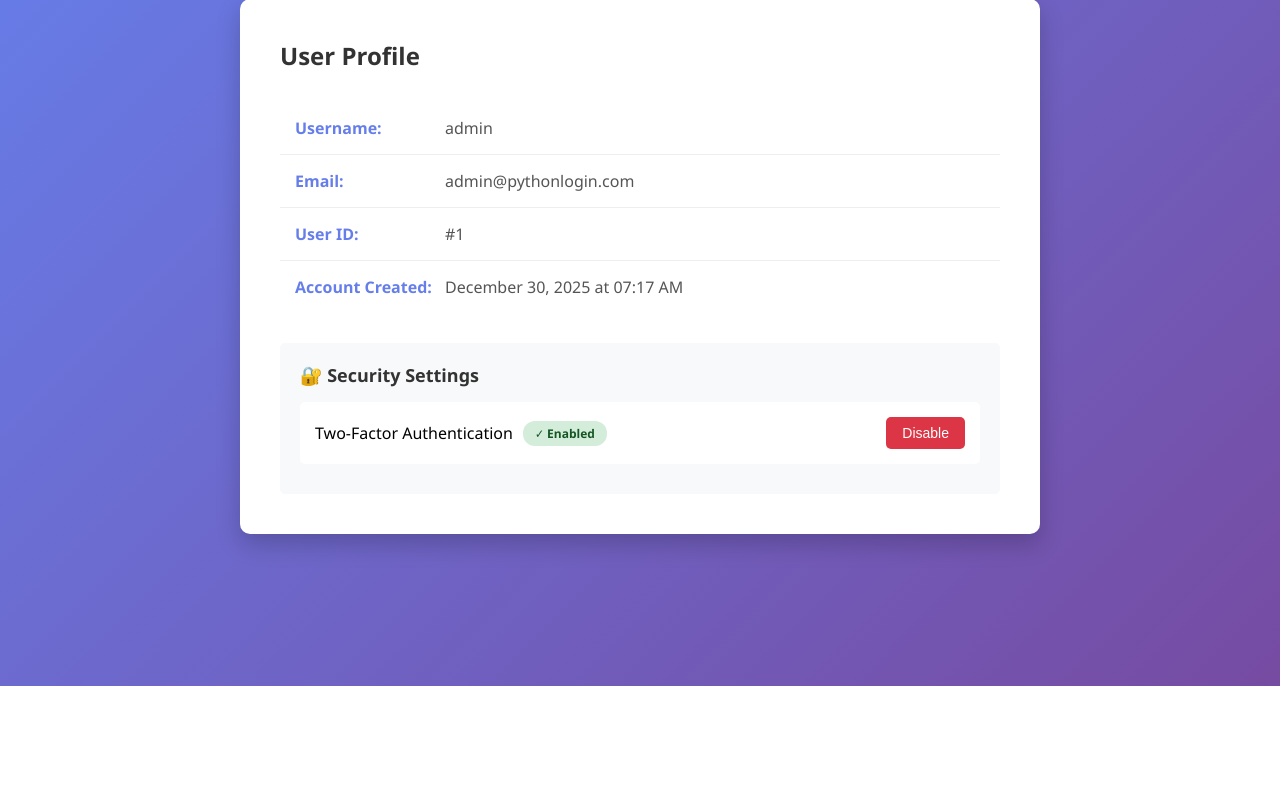
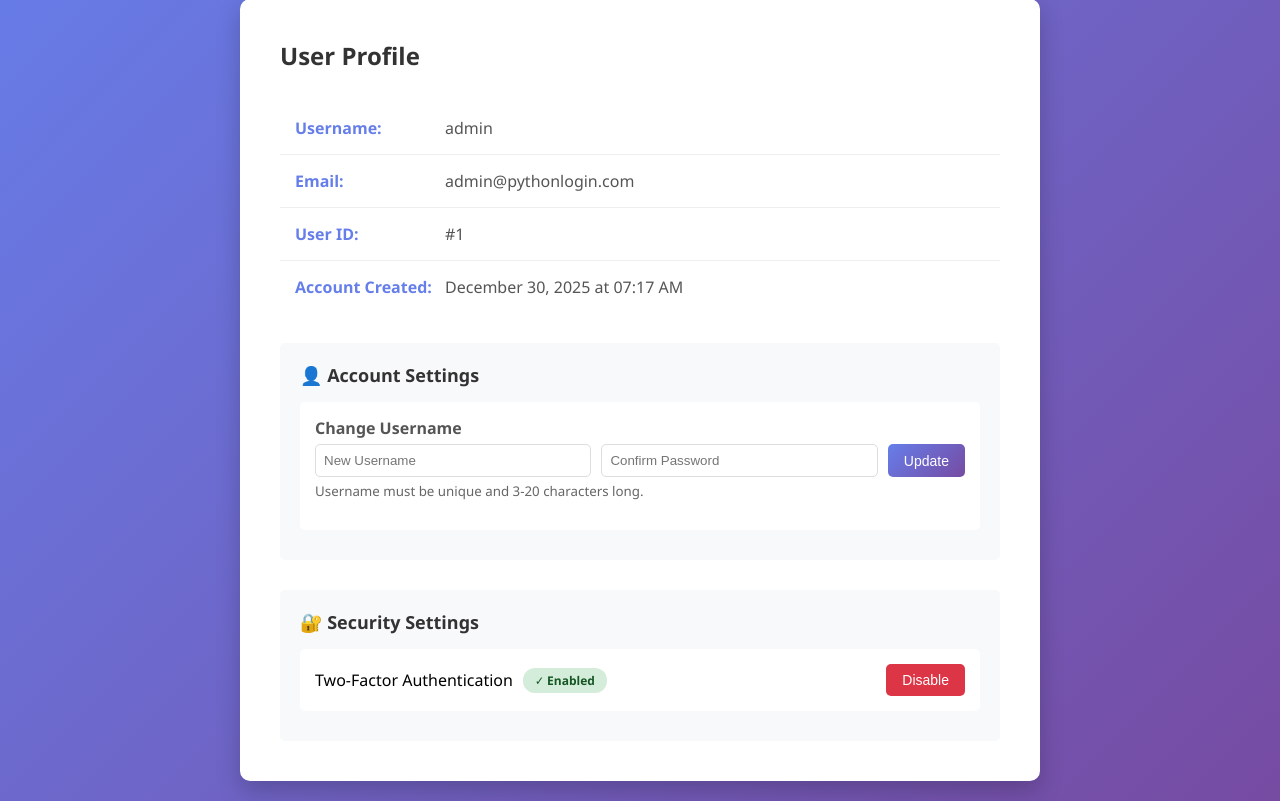
Before and after one commit to Abdulwahab55/Python-Login-Page, a Flask app: page /profile in a window 1280 px wide. Shown: the part 114-915 px from the top of the page. Before the commit the page ends 800 px from the top, so only its background shows below. Run offline with Flask 3, Linux system fonts and the light colour scheme; a user stored in the database is signed in; some libraries are stand-ins or nearby versions.

Commit message:
Add Change Username feature and improve profile UX

```diff
--- a/app.py
+++ b/app.py
@@ -349,6 +349,61 @@ def profile():
         return redirect(url_for('login'))
 
     return render_template('profile.html', user=user)
+
+
+@app.route('/change-username', methods=['POST'])
+@limiter.limit("5 per minute")
+def change_username():
+    """Change user's username"""
+    if 'user_id' not in session:
+        return redirect(url_for('login'))
+
+    user = db.session.get(User, session['user_id'])
+    if not user:
+        session.clear()
+        return redirect(url_for('login'))
+
+    password = request.form.get('password', '')
+    new_username = request.form.get('new_username', '').strip()
+
+    # 1. Verify Password (Optional but recommended, user didn't strict ask but "Secure Login System" implies it)
+    # Let's verify password for security since it's an account modification
+    if not password or not check_password_hash(user.password, password):
+        flash('Incorrect password. Cannot change username.', 'error')
+        return redirect(url_for('profile'))
+
+    # 2. Validate New Username
+    if not new_username:
+        flash('New username is required!', 'error')
+        return redirect(url_for('profile'))
+
+    if new_username == user.username:
+        flash('New username must be different from current username.', 'warning')
+        return redirect(url_for('profile'))
+
+    if not validate_username(new_username):
+         flash('Username must be 3-20 characters long and contain only letters, numbers, and underscores', 'error')
+         return redirect(url_for('profile'))
+
+    # 3. Check Uniqueness
+    existing = User.query.filter_by(username=new_username).first()
+    if existing:
+        flash('Username already taken. Please choose another.', 'error')
+        return redirect(url_for('profile'))
+
+    # 4. Update
+    old_name = user.username
+    user.username = new_username
+    try:
+        db.session.commit()
+        session['username'] = new_username # Update session
+        flash(f'Username changed successfully from {old_name} to {new_username}!', 'success')
+    except Exception as e:
+        db.session.rollback()
+        app.logger.error(f'Error changing username: {e}')
+        flash('An error occurred. Please try again.', 'error')
+
+    return redirect(url_for('profile'))
 
 
 # ==================== Two-Factor Authentication Routes ====================
@@ -867,6 +922,59 @@ def profile_ar():
     return render_template('profile_ar.html', user=user)
 
 
+@app.route('/ar/change-username', methods=['POST'])
+@limiter.limit("5 per minute")
+def change_username_ar():
+    """Arabic version - Change username"""
+    if 'user_id' not in session:
+        return redirect(url_for('login_ar'))
+
+    user = db.session.get(User, session['user_id'])
+    if not user:
+        session.clear()
+        return redirect(url_for('login_ar'))
+
+    password = request.form.get('password', '')
+    new_username = request.form.get('new_username', '').strip()
+
+    # 1. Verify Password
+    if not password or not check_password_hash(user.password, password):
+        flash('كلمة المرور غير صحيحة. لا يمكن تغيير اسم المستخدم.', 'error')
+        return redirect(url_for('profile_ar'))
+
+    # 2. Validate
+    if not new_username:
+        flash('اسم المستخدم الجديد مطلوب!', 'error')
+        return redirect(url_for('profile_ar'))
+
+    if new_username == user.username:
+        flash('يجب أن يكون اسم المستخدم الجديد مختلفاً عن الحالي.', 'warning')
+        return redirect(url_for('profile_ar'))
+
+    if not validate_username(new_username):
+         flash('يجب أن يكون اسم المستخدم من 3-20 حرفاً ويحتوي فقط على أحرف وأرقام وشرطة سفلية', 'error')
+         return redirect(url_for('profile_ar'))
+
+    # 3. Check Uniqueness
+    existing = User.query.filter_by(username=new_username).first()
+    if existing:
+        flash('اسم المستخدم مستخدم بالفعل. الرجاء اختيار اسم آخر.', 'error')
+        return redirect(url_for('profile_ar'))
+
+    # 4. Update
+    try:
+        user.username = new_username
+        db.session.commit()
+        session['username'] = new_username
+        flash('تم تغيير اسم المستخدم بنجاح!', 'success')
+    except Exception as e:
+        db.session.rollback()
+        app.logger.error(f'Error changing username: {e}')
+        flash('حدث خطأ. الرجاء المحاولة مرة أخرى.', 'error')
+
+    return redirect(url_for('profile_ar'))
+
+
 @app.route('/ar/logout')
 def logout_ar():
     """Arabic version - User logout"""
--- a/templates/profile.html
+++ b/templates/profile.html
@@ -1,5 +1,6 @@
 <!DOCTYPE html>
 <html lang="en">
+
 <head>
     <meta charset="UTF-8">
     <meta name="viewport" content="width=device-width, initial-scale=1.0">
@@ -10,12 +11,14 @@
             padding: 0;
             box-sizing: border-box;
         }
+
         body {
             font-family: 'Segoe UI', Tahoma, Geneva, Verdana, sans-serif;
             background: linear-gradient(135deg, #667eea 0%, #764ba2 100%);
             min-height: 100vh;
             padding: 20px;
         }
+
         .navbar {
             background: white;
             padding: 20px;
@@ -24,63 +27,76 @@
             display: flex;
             justify-content: space-between;
             align-items: center;
-            box-shadow: 0 2px 10px rgba(0,0,0,0.1);
+            box-shadow: 0 2px 10px rgba(0, 0, 0, 0.1);
         }
+
         .navbar h1 {
             color: #333;
             font-size: 24px;
         }
+
         .navbar-links a {
             color: #667eea;
             text-decoration: none;
             margin-left: 20px;
             font-weight: 500;
         }
+
         .navbar-links a:hover {
             text-decoration: underline;
         }
+
         .container {
             background: white;
             padding: 40px;
             border-radius: 10px;
-            box-shadow: 0 10px 25px rgba(0,0,0,0.2);
+            box-shadow: 0 10px 25px rgba(0, 0, 0, 0.2);
             max-width: 800px;
             margin: 0 auto;
         }
+
         h2 {
             color: #333;
             margin-bottom: 30px;
         }
+
         .profile-section {
             margin-bottom: 30px;
         }
+
         .profile-item {
             display: flex;
             padding: 15px;
             border-bottom: 1px solid #eee;
         }
+
         .profile-item:last-child {
             border-bottom: none;
         }
+
         .profile-label {
             font-weight: 600;
             color: #667eea;
             width: 150px;
         }
+
         .profile-value {
             color: #555;
         }
+
         .security-section {
             margin-top: 30px;
             padding: 20px;
             background: #f8f9fa;
             border-radius: 5px;
         }
+
         .security-section h3 {
             color: #333;
             margin-bottom: 15px;
             font-size: 18px;
         }
+
         .security-item {
             display: flex;
             justify-content: space-between;
@@ -90,25 +106,30 @@
             border-radius: 5px;
             margin-bottom: 10px;
         }
+
         .security-label {
             display: flex;
             align-items: center;
             gap: 10px;
         }
+
         .status-badge {
             padding: 4px 12px;
             border-radius: 12px;
             font-size: 12px;
             font-weight: 600;
         }
+
         .status-enabled {
             background: #d4edda;
             color: #155724;
         }
+
         .status-disabled {
             background: #f8d7da;
             color: #721c24;
         }
+
         .btn {
             padding: 8px 16px;
             border: none;
@@ -118,20 +139,25 @@
             font-size: 14px;
             font-weight: 500;
         }
+
         .btn-primary {
             background: linear-gradient(135deg, #667eea 0%, #764ba2 100%);
             color: white;
         }
+
         .btn-primary:hover {
             opacity: 0.9;
         }
+
         .btn-danger {
             background: #dc3545;
             color: white;
         }
+
         .btn-danger:hover {
             background: #c82333;
         }
+
         .modal {
             display: none;
             position: fixed;
@@ -144,9 +170,11 @@
             align-items: center;
             z-index: 1000;
         }
+
         .modal.show {
             display: flex;
         }
+
         .modal-content {
             background: white;
             padding: 30px;
@@ -154,10 +182,12 @@
             max-width: 400px;
             width: 90%;
         }
+
         .modal-content h3 {
             margin-bottom: 20px;
             color: #333;
         }
+
         .modal-content input {
             width: 100%;
             padding: 12px;
@@ -165,6 +195,7 @@
             border-radius: 5px;
             margin-bottom: 15px;
         }
+
         .modal-buttons {
             display: flex;
             gap: 10px;
@@ -172,6 +203,7 @@
         }
     </style>
 </head>
+
 <body>
     <div class="navbar">
         <h1>Python Login System</h1>
@@ -179,11 +211,29 @@
             {% if session.get('is_admin') %}
             <a href="{{ url_for('admin_dashboard') }}" style="color: #dc3545; font-weight: 600;">🛡️ Admin</a>
             {% endif %}
-            <a href="{{ url_for('index') }}">Dashboard</a>            <a href="{{ url_for('profile_ar') }}">العربية</a>            <a href="{{ url_for('logout') }}">Logout</a>
+            <a href="{{ url_for('index') }}">Dashboard</a> <a href="{{ url_for('profile_ar') }}">العربية</a> <a
+                href="{{ url_for('logout') }}">Logout</a>
         </div>
     </div>
 
     <div class="container">
+        <!-- Flash Messages -->
+        {% with messages = get_flashed_messages(with_categories=true) %}
+        {% if messages %}
+        <div style="margin-bottom: 20px;">
+            {% for category, message in messages %}
+            <div
+                style="padding: 10px; border-radius: 5px; margin-bottom: 10px;
+                                    background-color: {% if category == 'success' %}#d4edda{% else %}#f8d7da{% endif %};
+                                    color: {% if category == 'success' %}#155724{% else %}#721c24{% endif %};
+                                    border: 1px solid {% if category == 'success' %}#c3e6cb{% else %}#f5c6cb{% endif %};">
+                {{ message }}
+            </div>
+            {% endfor %}
+        </div>
+        {% endif %}
+        {% endwith %}
+
         <h2>User Profile</h2>
 
         <div class="profile-section">
@@ -205,26 +255,51 @@
             </div>
         </div>
 
+
+
+        <div class="security-section" style="margin-top: 30px;">
+            <h3>👤 Account Settings</h3>
+            <div class="security-item" style="display: block;">
+                <form method="POST" action="{{ url_for('change_username') }}">
+                    <input type="hidden" name="csrf_token" value="{{ csrf_token() }}">
+                    <div style="margin-bottom: 15px;">
+                        <label style="display:block; margin-bottom:5px; color:#555; font-weight:600;">Change
+                            Username</label>
+                        <div style="display: flex; gap: 10px;">
+                            <input type="text" name="new_username" placeholder="New Username" required
+                                style="padding: 8px; border: 1px solid #ddd; border-radius: 5px; flex: 1;">
+                            <input type="password" name="password" placeholder="Confirm Password" required
+                                style="padding: 8px; border: 1px solid #ddd; border-radius: 5px; flex: 1;">
+                            <button type="submit" class="btn btn-primary">Update</button>
+                        </div>
+                        <small style="color: #666; display: block; margin-top: 5px;">Username must be unique and 3-20
+                            characters long.</small>
+                    </div>
+                </form>
+            </div>
+        </div>
+
         <div class="security-section">
             <h3>🔐 Security Settings</h3>
             <div class="security-item">
                 <div class="security-label">
                     <span>Two-Factor Authentication</span>
                     {% if user.two_factor_enabled %}
-                        <span class="status-badge status-enabled">✓ Enabled</span>
+                    <span class="status-badge status-enabled">✓ Enabled</span>
                     {% else %}
-                        <span class="status-badge status-disabled">✗ Disabled</span>
+                    <span class="status-badge status-disabled">✗ Disabled</span>
                     {% endif %}
                 </div>
                 <div>
                     {% if user.two_factor_enabled %}
-                        <button class="btn btn-danger" onclick="showDisableModal()">Disable</button>
+                    <button class="btn btn-danger" onclick="showDisableModal()">Disable</button>
                     {% else %}
-                        <a href="{{ url_for('setup_2fa') }}" class="btn btn-primary">Enable</a>
+                    <a href="{{ url_for('setup_2fa') }}" class="btn btn-primary">Enable</a>
                     {% endif %}
                 </div>
             </div>
         </div>
+    </div>
     </div>
 
     <!-- Disable 2FA Modal -->
@@ -236,7 +311,8 @@
                 <input type="hidden" name="csrf_token" value="{{ csrf_token() }}">
                 <input type="password" name="password" placeholder="Enter your password" required>
                 <div class="modal-buttons">
-                    <button type="button" class="btn" onclick="hideDisableModal()" style="background: #6c757d; color: white;">Cancel</button>
+                    <button type="button" class="btn" onclick="hideDisableModal()"
+                        style="background: #6c757d; color: white;">Cancel</button>
                     <button type="submit" class="btn btn-danger">Disable 2FA</button>
                 </div>
             </form>
@@ -253,11 +329,12 @@
         }
 
         // Close modal when clicking outside
-        document.getElementById('disableModal').addEventListener('click', function(e) {
+        document.getElementById('disableModal').addEventListener('click', function (e) {
             if (e.target === this) {
                 hideDisableModal();
             }
         });
     </script>
 </body>
+
 </html>
```
Also changed, not shown: reset_admin.py (added, +24 -0 lines), templates/profile_ar.html (+58 -2 lines), verify_username_change.py (added, +125 -0 lines), instance/users.db.
